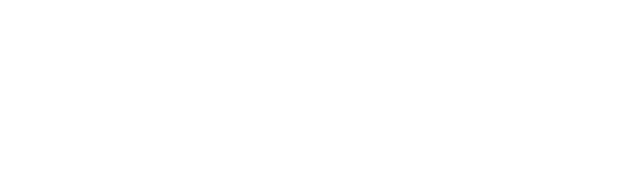
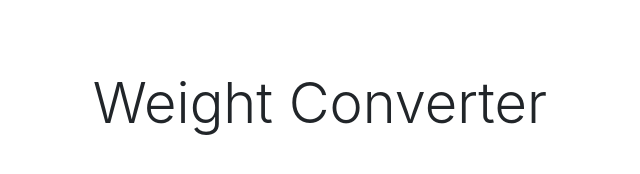
Before and after one commit to mayvastech/Weight-Converter, a plain HTML site: page index.html in a window 1280 px wide. Shown: the whole page, without its empty margins (35-675 px from the left). Drawn offline with nearby package versions, Linux system fonts and the light colour scheme.

Commit message:
Added page title with margin top

```diff
--- a/index.html
+++ b/index.html
@@ -3,9 +3,22 @@
 <head>
     <meta charset="UTF-8">
     <meta name="viewport" content="width=device-width, initial-scale=1.0">
+    <link rel="stylesheet" href="https://cdn.jsdelivr.net/npm/bootstrap@4.0.0/dist/css/bootstrap.min.css" integrity="sha384-Gn5384xqQ1aoWXA+058RXPxPg6fy4IWvTNh0E263XmFcJlSAwiGgFAW/dAiS6JXm" crossorigin="anonymous">
     <title>Weight Converter</title>
+    <style>
+        body {
+            margin-top: 70px
+        }
+    </style>
 </head>
+
 <body>
-
+    <div class="container">
+        <div class="row">
+            <div class="col-md-6">
+                <h1 class="display-4 text-center">Weight Converter</h1>
+            </div>
+        </div>
+    </div>
 </body>
 </html>
```
